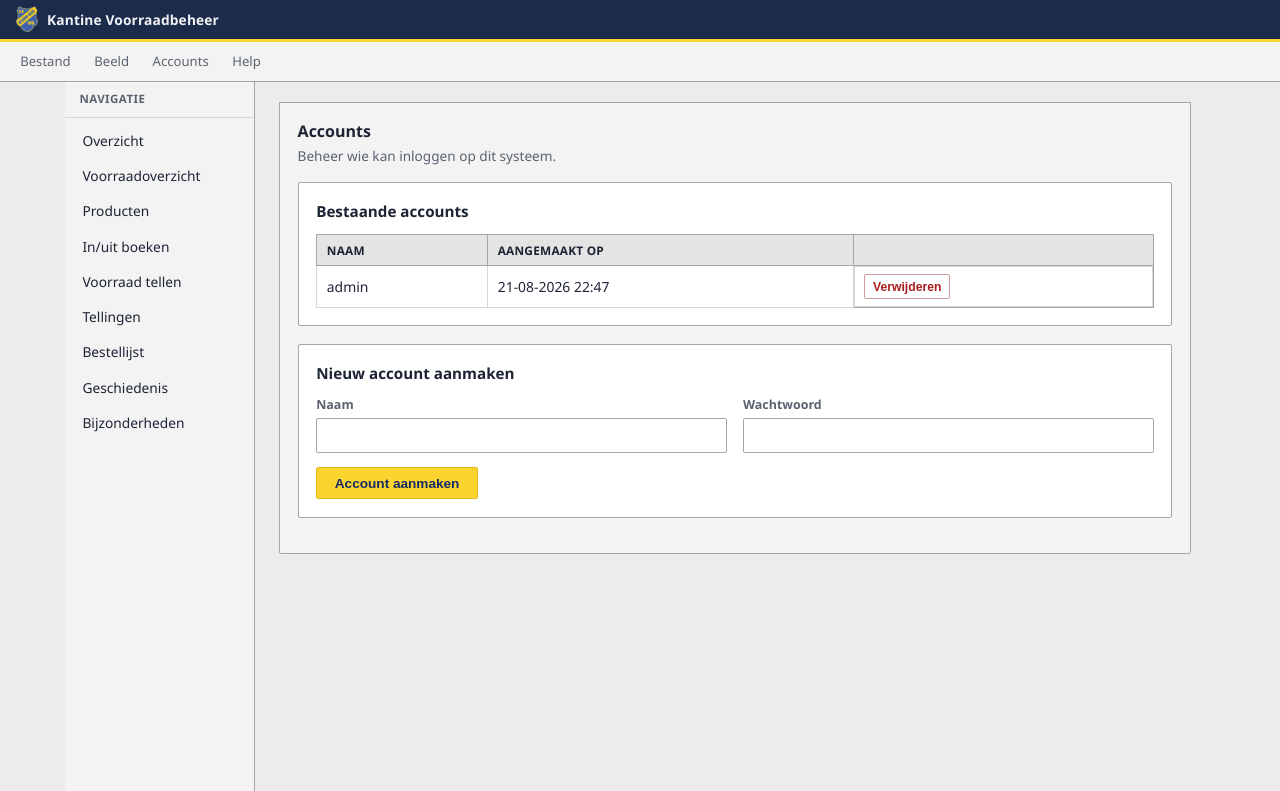
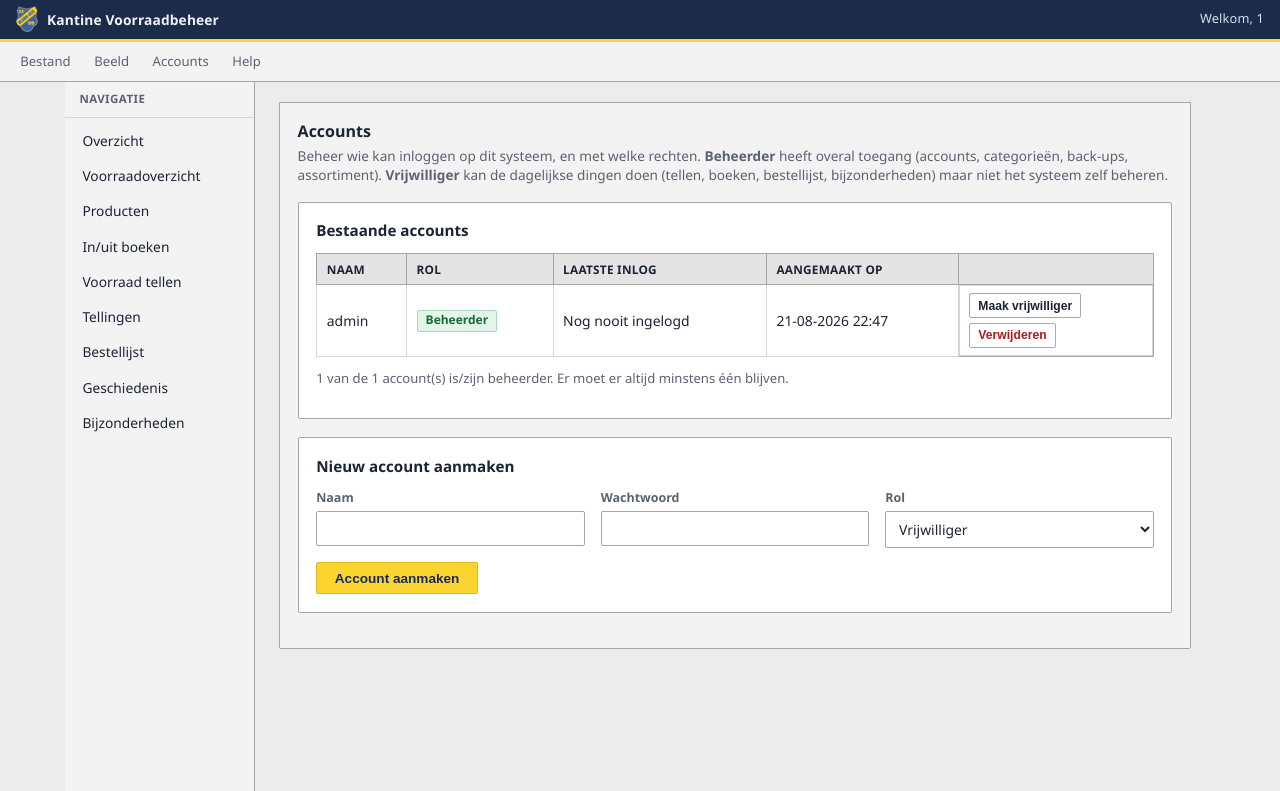
Before and after one commit to Luukie2003/blauwgeel, a Flask app: page /accounts in a window 1280 px wide. Shown: the top 791 px of the page. Run offline with Flask 3, Linux system fonts and the light colour scheme; the visitor is signed in with stand-in values (Sample User, id 1); data comes from the database, SQL or seed files in the repository.

Commit message:
Rollen en rechten voor accounts (beheerder/vrijwilliger), laatste inlog, welkomsttekst en klikbaar logo

```diff
--- a/app.py
+++ b/app.py
@@ -27,6 +27,28 @@ BACKUP_BESTANDSNAAM = re.compile(
 )
 
 OPEN_ENDPOINTS = {"login", "static"}
+
+# Routes die alleen voor de rol 'beheerder' toegankelijk zijn. Vrijwilligers
+# komen hier niet in -- zij kunnen de dagelijkse operatie doen (tellen,
+# boeken, bestellijst, bijzonderheden) maar niet het assortiment, accounts,
+# categorieën of back-ups beheren.
+BEHEERDER_ENDPOINTS = {
+    "accounts_lijst",
+    "account_nieuw",
+    "account_verwijderen",
+    "account_rol_wijzigen",
+    "categorieen_lijst",
+    "categorie_verwijderen",
+    "backups_lijst",
+    "backup_nu",
+    "backup_download",
+    "backup_herstellen",
+    "product_nieuw",
+    "product_bewerken",
+    "product_verwijderen",
+    "product_actief_wisselen",
+    "producten_minimumvoorraad",
+}
 
 NAV_ITEMS = [
     {
@@ -112,6 +134,9 @@ def create_app():
             return None
         if "gebruiker_id" not in session:
             return redirect(url_for("login", next=request.path))
+        if request.endpoint in BEHEERDER_ENDPOINTS and session.get("gebruiker_rol") != "beheerder":
+            flash("Deze pagina is alleen voor beheerders.", "error")
+            return redirect(url_for("dashboard"))
         return None
 
     @app.context_processor
@@ -124,6 +149,7 @@ def create_app():
             "nav_items": NAV_ITEMS,
             "actieve_nav": actieve_nav,
             "huidige_gebruiker": session.get("gebruiker_naam"),
+            "huidige_gebruiker_rol": session.get("gebruiker_rol"),
             "css_versie": int((BASE_DIR / "static" / "style.css").stat().st_mtime),
         }
 
@@ -206,6 +232,12 @@ def register_routes(app):
                 session.clear()
                 session["gebruiker_id"] = gebruiker["id"]
                 session["gebruiker_naam"] = gebruiker["naam"]
+                session["gebruiker_rol"] = gebruiker["rol"]
+                db.execute(
+                    "UPDATE gebruikers SET laatste_login = ? WHERE id = ?",
+                    (now_str(), gebruiker["id"]),
+                )
+                db.commit()
                 volgende = request.args.get("next") or url_for("dashboard")
                 return redirect(volgende)
             flash("Onjuiste naam of wachtwoord.", "error")
@@ -222,14 +254,22 @@ def register_routes(app):
     def accounts_lijst():
         db = get_db()
         gebruikers = db.execute(
-            "SELECT id, naam, aangemaakt_op FROM gebruikers ORDER BY naam"
-        ).fetchall()
-        return render_template("accounts.html", gebruikers=gebruikers)
+            "SELECT id, naam, rol, aangemaakt_op, laatste_login FROM gebruikers ORDER BY naam"
+        ).fetchall()
+        aantal_beheerders = db.execute(
+            "SELECT COUNT(*) AS n FROM gebruikers WHERE rol = 'beheerder'"
+        ).fetchone()["n"]
+        return render_template(
+            "accounts.html", gebruikers=gebruikers, aantal_beheerders=aantal_beheerders
+        )
 
     @app.route("/accounts/nieuw", methods=["POST"])
     def account_nieuw():
         naam = request.form.get("naam", "").strip()
         wachtwoord = request.form.get("wachtwoord", "")
+        rol = request.form.get("rol", "vrijwilliger")
+        if rol not in ("beheerder", "vrijwilliger"):
+            rol = "vrijwilliger"
         db = get_db()
 
         if not naam or not wachtwoord:
@@ -240,21 +280,60 @@ def register_routes(app):
             flash(f"Er bestaat al een account met de naam '{naam}'.", "error")
         else:
             db.execute(
-                "INSERT INTO gebruikers (naam, wachtwoord_hash, aangemaakt_op) VALUES (?, ?, ?)",
-                (naam, generate_password_hash(wachtwoord, method="pbkdf2:sha256"), now_str()),
+                "INSERT INTO gebruikers (naam, wachtwoord_hash, rol, aangemaakt_op) VALUES (?, ?, ?, ?)",
+                (naam, generate_password_hash(wachtwoord, method="pbkdf2:sha256"), rol, now_str()),
             )
             db.commit()
-            flash(f"Account '{naam}' aangemaakt.", "success")
+            flash(f"Account '{naam}' aangemaakt als {rol}.", "success")
+        return redirect(url_for("accounts_lijst"))
+
+    @app.route("/accounts/<int:gebruiker_id>/rol", methods=["POST"])
+    def account_rol_wijzigen(gebruiker_id):
+        db = get_db()
+        gebruiker = db.execute(
+            "SELECT * FROM gebruikers WHERE id = ?", (gebruiker_id,)
+        ).fetchone()
+        if gebruiker is None:
+            flash("Account niet gevonden.", "error")
+            return redirect(url_for("accounts_lijst"))
+
+        nieuwe_rol = "vrijwilliger" if gebruiker["rol"] == "beheerder" else "beheerder"
+        if gebruiker["rol"] == "beheerder" and nieuwe_rol == "vrijwilliger":
+            aantal_beheerders = db.execute(
+                "SELECT COUNT(*) AS n FROM gebruikers WHERE rol = 'beheerder'"
+            ).fetchone()["n"]
+            if aantal_beheerders <= 1:
+                flash(
+                    "Dit is de laatste beheerder -- er moet altijd minstens één overblijven.",
+                    "error",
+                )
+                return redirect(url_for("accounts_lijst"))
+
+        db.execute("UPDATE gebruikers SET rol = ? WHERE id = ?", (nieuwe_rol, gebruiker_id))
+        db.commit()
+        flash(f"'{gebruiker['naam']}' is nu {nieuwe_rol}.", "success")
         return redirect(url_for("accounts_lijst"))
 
     @app.route("/accounts/<int:gebruiker_id>/verwijderen", methods=["POST"])
     def account_verwijderen(gebruiker_id):
         db = get_db()
+        gebruiker = db.execute(
+            "SELECT * FROM gebruikers WHERE id = ?", (gebruiker_id,)
+        ).fetchone()
         aantal = db.execute("SELECT COUNT(*) AS n FROM gebruikers").fetchone()["n"]
-        if aantal <= 1:
+        if gebruiker is None:
+            flash("Account niet gevonden.", "error")
+        elif aantal <= 1:
             flash("Je kunt het laatste account niet verwijderen.", "error")
         elif gebruiker_id == session.get("gebruiker_id"):
             flash("Je kunt je eigen account niet verwijderen terwijl je bent ingelogd.", "error")
+        elif gebruiker["rol"] == "beheerder" and db.execute(
+            "SELECT COUNT(*) AS n FROM gebruikers WHERE rol = 'beheerder'"
+        ).fetchone()["n"] <= 1:
+            flash(
+                "Dit is de laatste beheerder -- er moet altijd minstens één overblijven.",
+                "error",
+            )
         else:
             db.execute("DELETE FROM gebruikers WHERE id = ?", (gebruiker_id,))
             db.commit()
--- a/database.py
+++ b/database.py
@@ -66,6 +66,8 @@ KOLOM_MIGRATIES = [
     ("producten", "artikelcode", "TEXT"),
     ("producten", "actief", "INTEGER NOT NULL DEFAULT 1"),
     ("mutaties", "telling_id", "INTEGER REFERENCES tellingen(id)"),
+    ("gebruikers", "rol", "TEXT NOT NULL DEFAULT 'beheerder'"),
+    ("gebruikers", "laatste_login", "TEXT"),
 ]
 
 
--- a/schema.sql
+++ b/schema.sql
@@ -34,7 +34,9 @@ CREATE TABLE IF NOT EXISTS gebruikers (
     id INTEGER PRIMARY KEY AUTOINCREMENT,
     naam TEXT NOT NULL UNIQUE,
     wachtwoord_hash TEXT NOT NULL,
-    aangemaakt_op TEXT NOT NULL
+    rol TEXT NOT NULL DEFAULT 'beheerder' CHECK (rol IN ('beheerder', 'vrijwilliger')),
+    aangemaakt_op TEXT NOT NULL,
+    laatste_login TEXT
 );
 
 CREATE TABLE IF NOT EXISTS tellingen (
--- a/static/style.css
+++ b/static/style.css
@@ -49,12 +49,33 @@ a:hover { text-decoration: underline; }
     border-bottom: 3px solid var(--geel);
     display: flex;
     align-items: center;
+    justify-content: space-between;
     gap: 0.55rem;
+}
+
+.titelbalk-link {
+    display: flex;
+    align-items: center;
+    gap: 0.55rem;
+    color: inherit;
+    text-decoration: none;
+}
+
+.titelbalk-link:hover {
+    text-decoration: none;
+    opacity: 0.9;
 }
 
 .titelbalk-logo {
     height: 26px;
     width: auto;
+}
+
+.titelbalk-welkom {
+    font-weight: 400;
+    font-size: 0.8rem;
+    color: #d8def0;
+    white-space: nowrap;
 }
 
 .app-menubalk {
--- a/templates/accounts.html
+++ b/templates/accounts.html
@@ -2,21 +2,40 @@
 {% block titel %}Accounts{% endblock %}
 {% block inhoud %}
 <h1>Accounts</h1>
-<p class="subtitel">Beheer wie kan inloggen op dit systeem.</p>
+<p class="subtitel">
+    Beheer wie kan inloggen op dit systeem, en met welke rechten.
+    <strong>Beheerder</strong> heeft overal toegang (accounts, categorieën,
+    back-ups, assortiment). <strong>Vrijwilliger</strong> kan de dagelijkse
+    dingen doen (tellen, boeken, bestellijst, bijzonderheden) maar niet het
+    systeem zelf beheren.
+</p>
 
 <div class="kaart">
     <h2>Bestaande accounts</h2>
     <div class="tabel-wrap">
         <table>
             <thead>
-                <tr><th>Naam</th><th>Aangemaakt op</th><th></th></tr>
+                <tr><th>Naam</th><th>Rol</th><th>Laatste inlog</th><th>Aangemaakt op</th><th></th></tr>
             </thead>
             <tbody>
                 {% for g in gebruikers %}
                 <tr>
                     <td>{{ g.naam }}{% if g.naam == huidige_gebruiker %} <span class="tekst-zacht">(jij)</span>{% endif %}</td>
+                    <td>
+                        {% if g.rol == 'beheerder' %}
+                        <span class="badge badge-ok">Beheerder</span>
+                        {% else %}
+                        <span class="badge badge-neutraal">Vrijwilliger</span>
+                        {% endif %}
+                    </td>
+                    <td>{{ g.laatste_login|datum_nl if g.laatste_login else 'Nog nooit ingelogd' }}</td>
                     <td>{{ g.aangemaakt_op|datum_nl }}</td>
                     <td class="tabel-acties">
+                        <form method="post" action="{{ url_for('account_rol_wijzigen', gebruiker_id=g.id) }}">
+                            <button type="submit" class="btn btn-rand btn-klein">
+                                {{ 'Maak vrijwilliger' if g.rol == 'beheerder' else 'Maak beheerder' }}
+                            </button>
+                        </form>
                         <form method="post" action="{{ url_for('account_verwijderen', gebruiker_id=g.id) }}"
                               onsubmit="return confirm('Account \'{{ g.naam }}\' verwijderen?');">
                             <button type="submit" class="btn btn-gevaar btn-klein">Verwijderen</button>
@@ -27,6 +46,10 @@
             </tbody>
         </table>
     </div>
+    <p class="tekst-zacht" style="margin-top:0.8rem">
+        {{ aantal_beheerders }} van de {{ gebruikers|length }} account(s) is/zijn beheerder.
+        Er moet er altijd minstens één blijven.
+    </p>
 </div>
 
 <div class="kaart">
@@ -41,6 +64,13 @@
                 <label for="wachtwoord">Wachtwoord</label>
                 <input type="password" id="wachtwoord" name="wachtwoord" required minlength="4">
             </div>
+            <div class="veld">
+                <label for="rol">Rol</label>
+                <select id="rol" name="rol">
+                    <option value="vrijwilliger" selected>Vrijwilliger</option>
+                    <option value="beheerder">Beheerder</option>
+                </select>
+            </div>
         </div>
         <button type="submit" class="btn btn-geel">Account aanmaken</button>
     </form>
--- a/templates/base.html
+++ b/templates/base.html
@@ -9,8 +9,13 @@
 </head>
 <body>
     <div class="app-titelbalk">
-        <img src="{{ url_for('static', filename='logo.png') }}" alt="s.v. Blauw-Geel 1915" class="titelbalk-logo">
-        <span>Kantine Voorraadbeheer{% if actieve_nav %} &mdash; [{{ actieve_nav.label }}]{% endif %}</span>
+        <a href="{{ url_for('dashboard') }}" class="titelbalk-link">
+            <img src="{{ url_for('static', filename='logo.png') }}" alt="s.v. Blauw-Geel 1915" class="titelbalk-logo">
+            <span>Kantine Voorraadbeheer{% if actieve_nav %} &mdash; [{{ actieve_nav.label }}]{% endif %}</span>
+        </a>
+        {% if huidige_gebruiker %}
+        <span class="titelbalk-welkom">Welkom, {{ huidige_gebruiker }}</span>
+        {% endif %}
     </div>
     <div class="app-menubalk">
         <div class="menu-item">
@@ -18,8 +23,10 @@
             <div class="menu-dropdown">
                 <a href="{{ url_for('bestellijst_pdf_route') }}">Bestellijst downloaden (PDF)</a>
                 <a href="{{ url_for('verkooprapport') }}">Verkooprapport per periode (PDF)</a>
+                {% if huidige_gebruiker_rol == 'beheerder' %}
                 <div class="menu-scheiding"></div>
                 <a href="{{ url_for('backups_lijst') }}">Back-ups</a>
+                {% endif %}
                 <div class="menu-scheiding"></div>
                 <a href="{{ url_for('logout') }}">Uitloggen</a>
             </div>
@@ -35,10 +42,12 @@
         <div class="menu-item">
             <button type="button" class="menu-trigger">Accounts</button>
             <div class="menu-dropdown">
-                <span class="menu-label">Ingelogd als {{ huidige_gebruiker }}</span>
+                <span class="menu-label">Ingelogd als {{ huidige_gebruiker }} ({{ huidige_gebruiker_rol }})</span>
                 <div class="menu-scheiding"></div>
                 <a href="{{ url_for('account_wachtwoord') }}">Wachtwoord wijzigen</a>
+                {% if huidige_gebruiker_rol == 'beheerder' %}
                 <a href="{{ url_for('accounts_lijst') }}">Accounts beheren</a>
+                {% endif %}
                 <div class="menu-scheiding"></div>
                 <a href="{{ url_for('logout') }}">Uitloggen</a>
             </div>
```
Also changed, not shown: templates/producten.html (+8 -0 lines).
